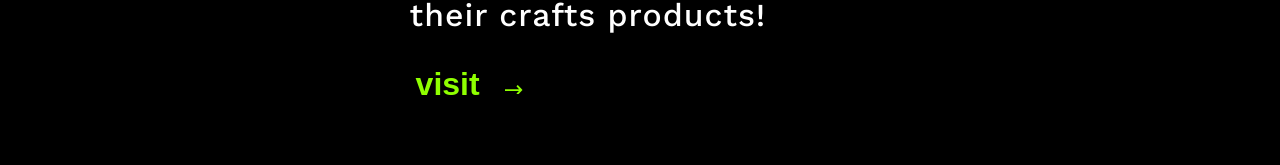
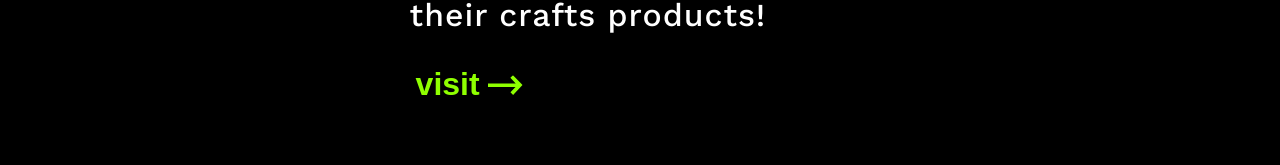
Before and after one commit to JamesMAWalker/rpbc, a React (Vite) app: page / in a window 1280 px wide. In both pictures the pointer is over the element 469 px from the left and 4983 px from the top of the page. Shown: the part 4899-5064 px from the top of the page. Built offline with nearby package versions, Linux system fonts and the light colour scheme.

Commit message:
BtnTextArrow in friend component gets transform styles from parent.

```diff
--- a/src/pages/landing/05-friends/friend.scss
+++ b/src/pages/landing/05-friends/friend.scss
@@ -16,6 +16,14 @@
     display: flex;
     align-items: center;
     color: var(--accent);
+    &:hover {
+      svg {
+        transform: translate(-50%, -50%) scale(2);
+      }
+    }
+    svg {
+      transform: translate(-110%, -50%) scale(2);
+    }
     path {
       fill: var(--accent);
     }
```
